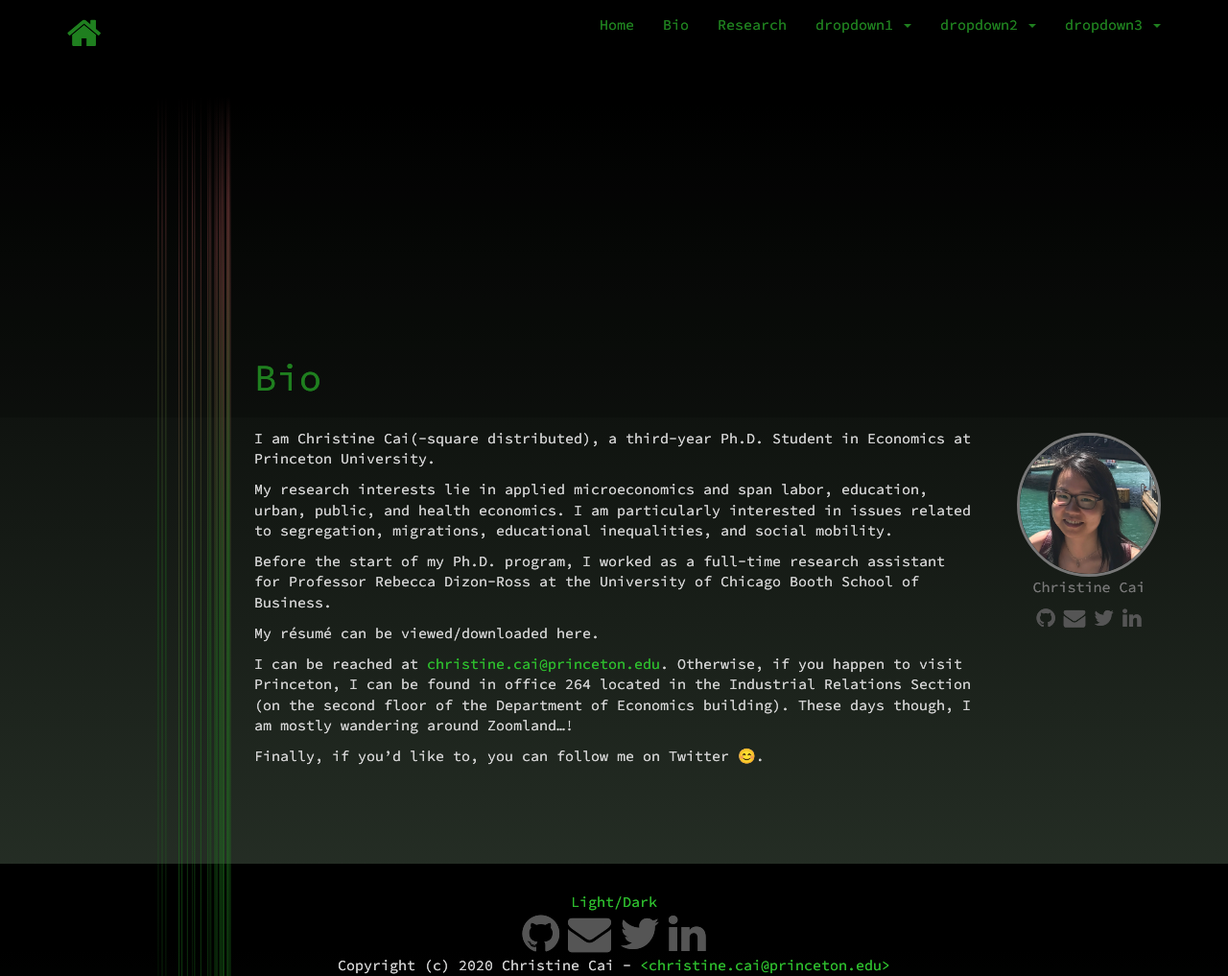
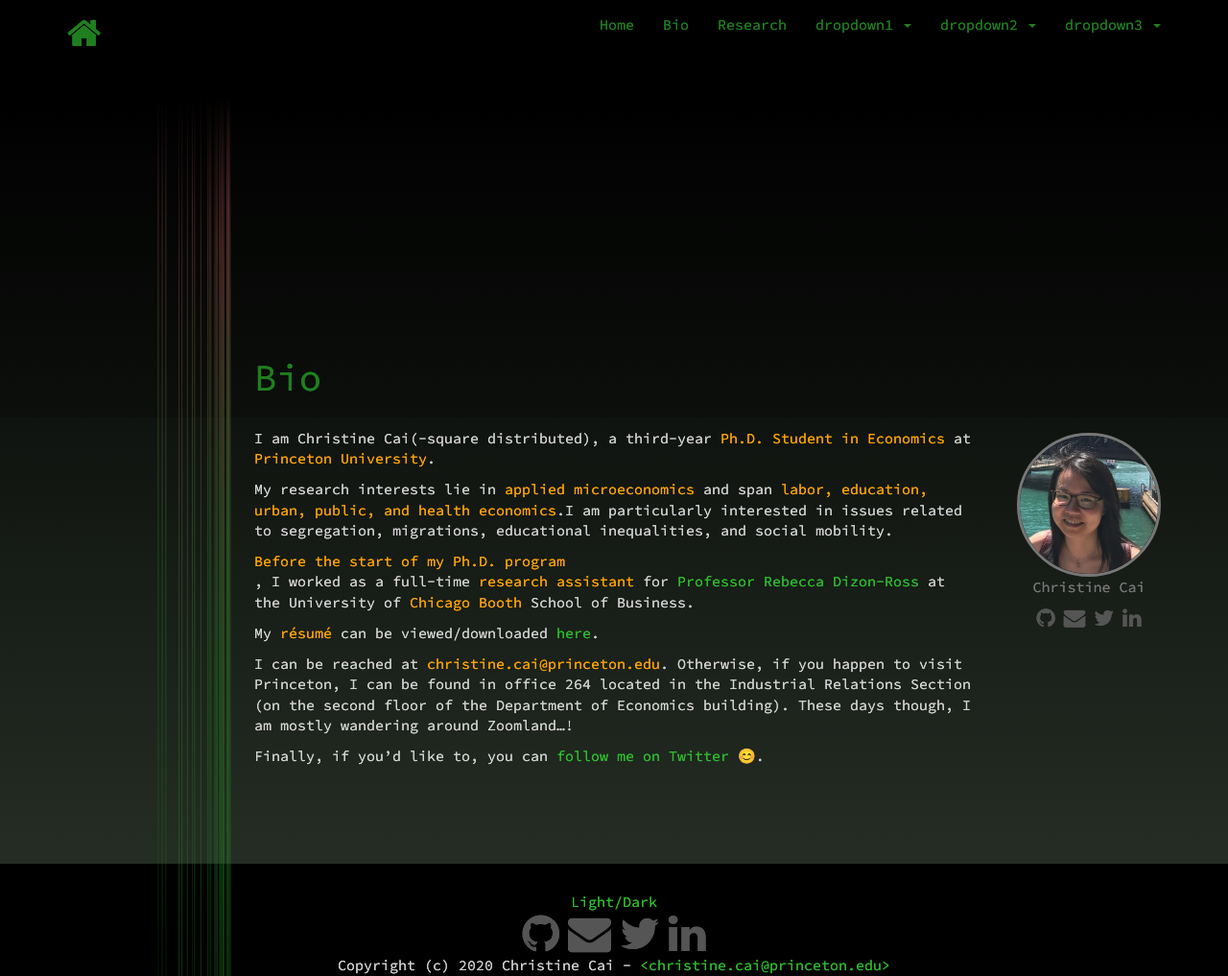
Before and after one commit to christinecai/website, a Jekyll site: the page built from _items/Bio.md, in a window 1280 px wide and 1017 px high. Shown: the whole window at 96% size. Built offline with Jekyll 4.4.1, drawn with Linux system fonts in a browser that asks for light colours; nearby versions of some CDN libraries; part of the change alters nothing that is shown.

Commit message:
Update Bio.md

```diff
--- a/_items/Bio.md
+++ b/_items/Bio.md
@@ -4,14 +4,14 @@ title: Bio
 description: Bio
 ---
 
-I am Christine Cai(-square distributed), a third-year Ph.D. Student in Economics at Princeton University.
+I am Christine Cai(-square distributed), a third-year <font color="orange">Ph.D. Student in Economics</font> at <font color="orange">Princeton University</font>.
 
-My research interests lie in applied microeconomics and span labor, education, urban, public, and health economics. I am particularly interested in issues related to segregation, migrations, educational inequalities, and social mobility.
+My research interests lie in <font color="orange">applied microeconomics</font> and span <font color="orange">labor, education, urban, public, and health economics</font>.I am particularly interested in issues related to segregation, migrations, educational inequalities, and social mobility.
 
-Before the start of my Ph.D. program, I worked as a full-time research assistant for Professor Rebecca Dizon-Ross at the University of Chicago Booth School of Business.
+<font color="orange">Before the start of my Ph.D. program</font>, I worked as a full-time <font color="orange">research assistant</font> for <a href="http://faculty.chicagobooth.edu/rebecca.dizon-ross/">Professor Rebecca Dizon-Ross</a> at the University of <font color="orange">Chicago Booth</font> School of Business.
 
-My résumé can be viewed/downloaded here.
+My <font color="orange">résumé</font> can be viewed/downloaded <a href="/resume/Christine_Cai_resume.pdf">here</a>.
 
-I can be reached at <christine.cai@princeton.edu>. Otherwise, if you happen to visit Princeton, I can be found in office 264 located in the Industrial Relations Section (on the second floor of the Department of Economics building). These days though, I am mostly wandering around Zoomland...!
+I can be reached at <font color="orange">christine.cai@princeton.edu</font>. Otherwise, if you happen to visit Princeton, I can be found in office 264 located in the Industrial Relations Section (on the second floor of the Department of Economics building). These days though, I am mostly wandering around Zoomland...!
 
-Finally, if you'd like to, you can follow me on Twitter 😊.
+Finally, if you'd like to, you can <a href="https://twitter.com/Christine_Cai27">follow me on Twitter</a> 😊.
```
